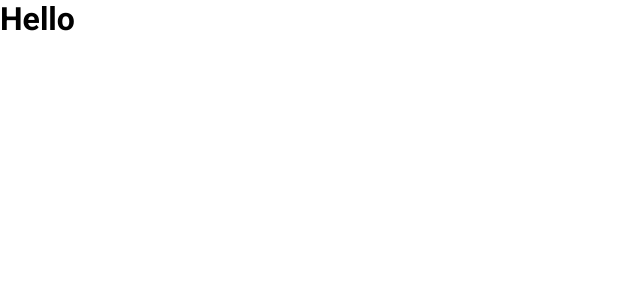
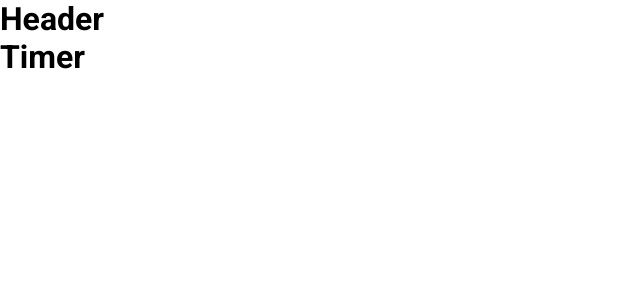
Before and after one commit to RodolfoBohn/ignite-react-02-spa, a React (Vite) app: page / in a window 1280 px wide. Shown: the top 300 px of the page, without its empty margins (0-640 px from the left). Built offline with nearby package versions, Linux system fonts and the light colour scheme.

Commit message:
Estrutura base para rotas

```diff
--- a/package.json
+++ b/package.json
@@ -11,8 +11,10 @@
     "lint-fix": "eslint src --ext .ts,.tsx --fix"
   },
   "dependencies": {
+    "phosphor-react": "^1.4.1",
     "react": "^18.2.0",
     "react-dom": "^18.2.0",
+    "react-router-dom": "^6.9.0",
     "styled-components": "^5.3.8"
   },
   "devDependencies": {
--- a/src/App.tsx
+++ b/src/App.tsx
@@ -1,11 +1,15 @@
 import { ThemeProvider } from 'styled-components'
+import { Router } from './routes/Router'
 import { GlobalStyle } from './styles/global'
 import { defaultTheme } from './styles/themes/default'
+import { BrowserRouter } from 'react-router-dom'
 
 function App() {
   return (
     <ThemeProvider theme={defaultTheme}>
-      <h1>Hello</h1>
+      <BrowserRouter>
+        <Router />
+      </BrowserRouter>
       <GlobalStyle />
     </ThemeProvider>
   )
--- /dev/null
+++ b/src/layouts/DefaultLayout.tsx
@@ -0,0 +1,10 @@
+import { Outlet } from 'react-router-dom'
+
+export const DefaultLayout = () => {
+  return (
+    <div>
+      <h1>Header</h1>
+      <Outlet />
+    </div>
+  )
+}
--- /dev/null
+++ b/src/pages/history.tsx
@@ -0,0 +1,3 @@
+export const History = () => {
+  return <h1>History</h1>
+}
--- /dev/null
+++ b/src/pages/timer.tsx
@@ -0,0 +1,3 @@
+export const Timer = () => {
+  return <h1>Timer</h1>
+}
--- /dev/null
+++ b/src/routes/Router.tsx
@@ -0,0 +1,15 @@
+import { Routes, Route } from 'react-router-dom'
+import { DefaultLayout } from '../layouts/DefaultLayout'
+import { History } from '../pages/history'
+import { Timer } from '../pages/timer'
+
+export const Router = () => {
+  return (
+    <Routes>
+      <Route path="/" element={<DefaultLayout />}>
+        <Route path="/" element={<Timer />} />
+        <Route path="/history" element={<History />} />
+      </Route>
+    </Routes>
+  )
+}
```
Also changed, not shown: 1 other file (tests, documents, lock files or other folders).
